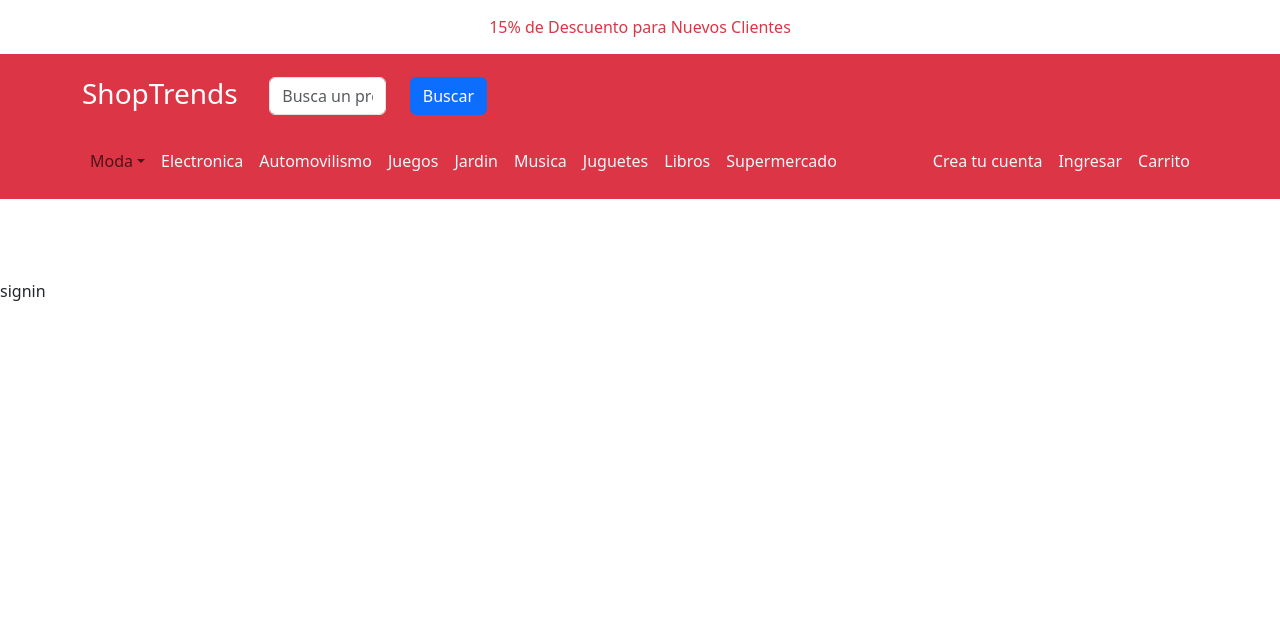
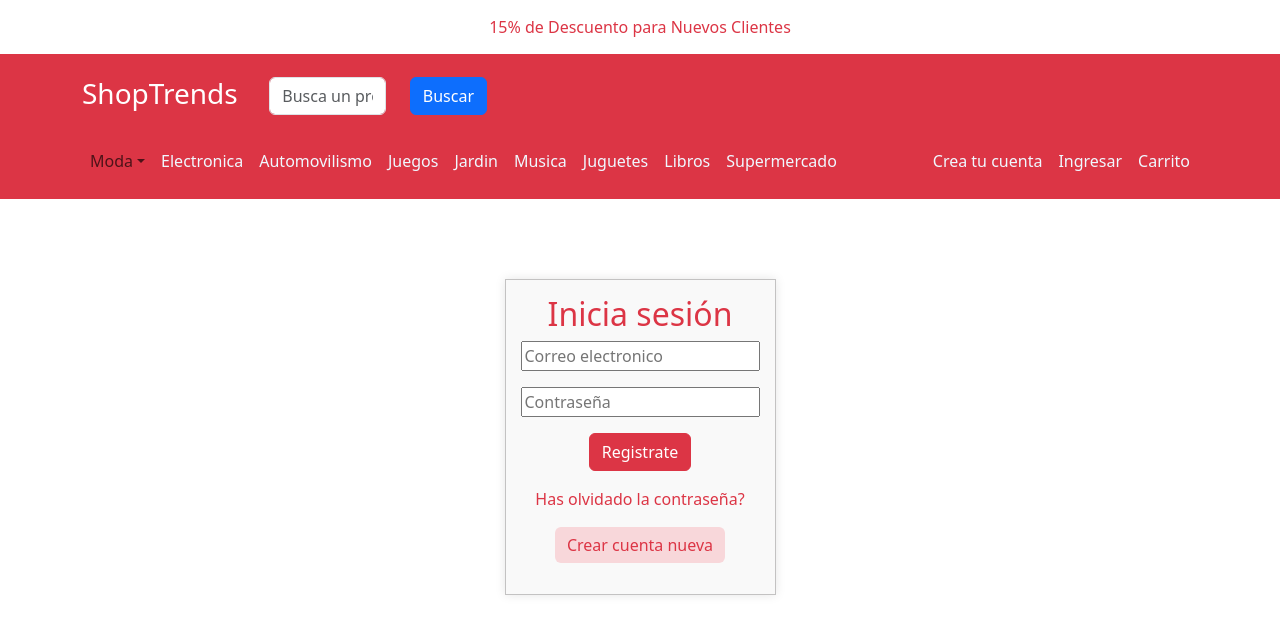
Before and after one commit to ErikaEscG/Frontend-Ecommerce-ShopTrends, a React (Vite) app: page /signin in a window 1280 px wide. Shown: the top 634 px of the page. Built offline with nearby package versions, Linux system fonts and the light colour scheme.

Commit message:
Creando el signin

```diff
--- a/src/App.jsx
+++ b/src/App.jsx
@@ -4,7 +4,7 @@ import Cards from './components/cards/cards'
 import SearcherBar from './components/searcherBar/seacherBar'
 import NavegationBar from './components/navbar/navbar'
 import { BrowserRouter as Router, Routes, Route } from 'react-router-dom'
-import Signin from './components/signin/signin'
+import SigninForm from './components/signin/signin'
 import LoginForm from './components/login/login'
 import Cart from './components/cart/cart'
 
@@ -19,7 +19,7 @@ function App () {
         <Routes>
           <Route exact path='/' element={<Cards />} />
           <Route path='/login' element={<LoginForm />} />
-          <Route path='/signin' element={<Signin />} />
+          <Route path='/signin' element={<SigninForm />} />
           <Route path='/cart' element={<Cart />} />
         </Routes>
       </Router>
--- a/src/components/login/login.css
+++ b/src/components/login/login.css
@@ -14,15 +14,9 @@
     margin-right: 20px;
   }
 
-  .borders {
-    border: 1px solid rgba(11, 10, 10, 0.95) ;
-  }
+
 
   ul {
     padding-left: 0;
 
   }
-
-  .border {
-    border: solid 3px red;
-  }
--- a/src/components/signin/signin.css
+++ b/src/components/signin/signin.css
@@ -0,0 +1,29 @@
+.component-login {
+    background-color: rgba(248, 248, 248, 0.785);
+    border: 1px solid rgba(192, 191, 191, 0.944);
+    padding: 15px;
+    box-shadow: 0px 0px 10px rgba(0, 0, 0, 0.1);
+
+  }
+
+  .input-width{
+    width: 100%;
+  }
+
+  .input-name{
+    margin-right: 20px;
+  }
+
+   ul {
+    padding-left: 0;
+  }
+
+
+  .bg-subtle {
+    background-color: var(--bs-danger-bg-subtle);
+    border: color var(--bs-danger-bg-subtle);
+  }
+
+  .custom-hover:hover {
+    background-color: #f06588db;
+  }
--- a/src/components/signin/signin.jsx
+++ b/src/components/signin/signin.jsx
@@ -1,9 +1,67 @@
 import React from 'react'
+import { useForm } from 'react-hook-form'
+import './signin.css'
 
-function Signin () {
+function SigninForm () {
+  const { register } = useForm()
+
   return (
-    <div>signin</div>
+    <>
+      <div className='d-flex justify-content-center '>
+        <div className='d-inline-block component-login'>
+          <p className='h2 text-center text-danger'>Inicia sesión</p>
+
+          <form>
+            <ul>
+              <span>
+                <input
+                  placeholder='Correo electronico'
+                  type='email'
+                  name='email'
+                  className='input-width'
+                />
+              </span>
+            </ul>
+            <ul>
+
+              <input
+                placeholder='Contraseña'
+                type='Password'
+                name='Password'
+                className='input-width'
+              />
+
+            </ul>
+            <ul />
+
+            <ul className='d-flex justify-content-center'>
+              <button
+                type='submit'
+                className='btn btn-danger'
+              >
+                Registrate
+              </button>
+            </ul>
+
+            <ul>
+              <p className='text-center text-danger'>Has olvidado la contraseña?</p>
+            </ul>
+
+            <ul className='d-flex justify-content-center'>
+              <button
+                type='submit'
+                className='btn btn-danger bg-subtle text-danger custom-hover'
+              >
+                Crear cuenta nueva
+              </button>
+            </ul>
+
+          </form>
+
+        </div>
+      </div>
+    </>
   )
 }
 
-export default Signin
+export default SigninForm
```
